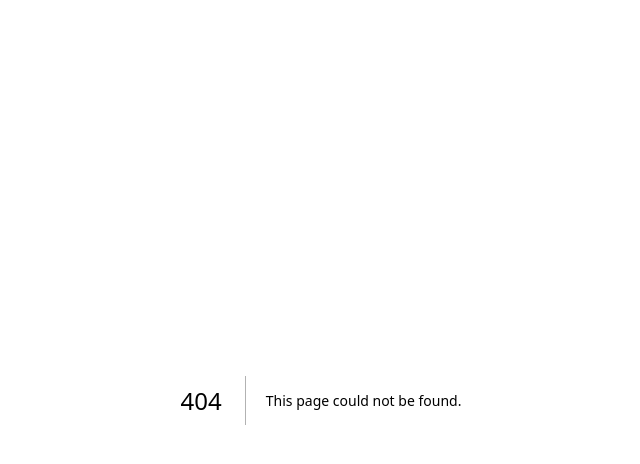
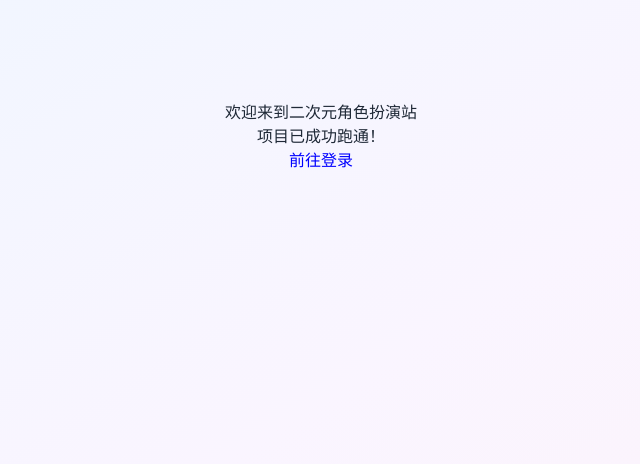
Before and after one commit to minghede267-jpg/better, a Next.js app: page / in a window 1280 px wide. Before the commit this address had no page. Shown: the top 464 px of the page, without its empty margins (319-959 px from the left). Built offline with nearby package versions, Linux system fonts and the light colour scheme.

Commit message:
Create page.tsx

```diff
--- /dev/null
+++ b/app/page.tsx
@@ -0,0 +1,9 @@
+export default function HomePage() {
+  return (
+    <div style={{ padding: "100px", textAlign: "center" }}>
+      <h1>欢迎来到二次元角色扮演站</h1>
+      <p>项目已成功跑通！</p>
+      <a href="/login" style={{ color: "blue" }}>前往登录</a>
+    </div>
+  );
+}
```
